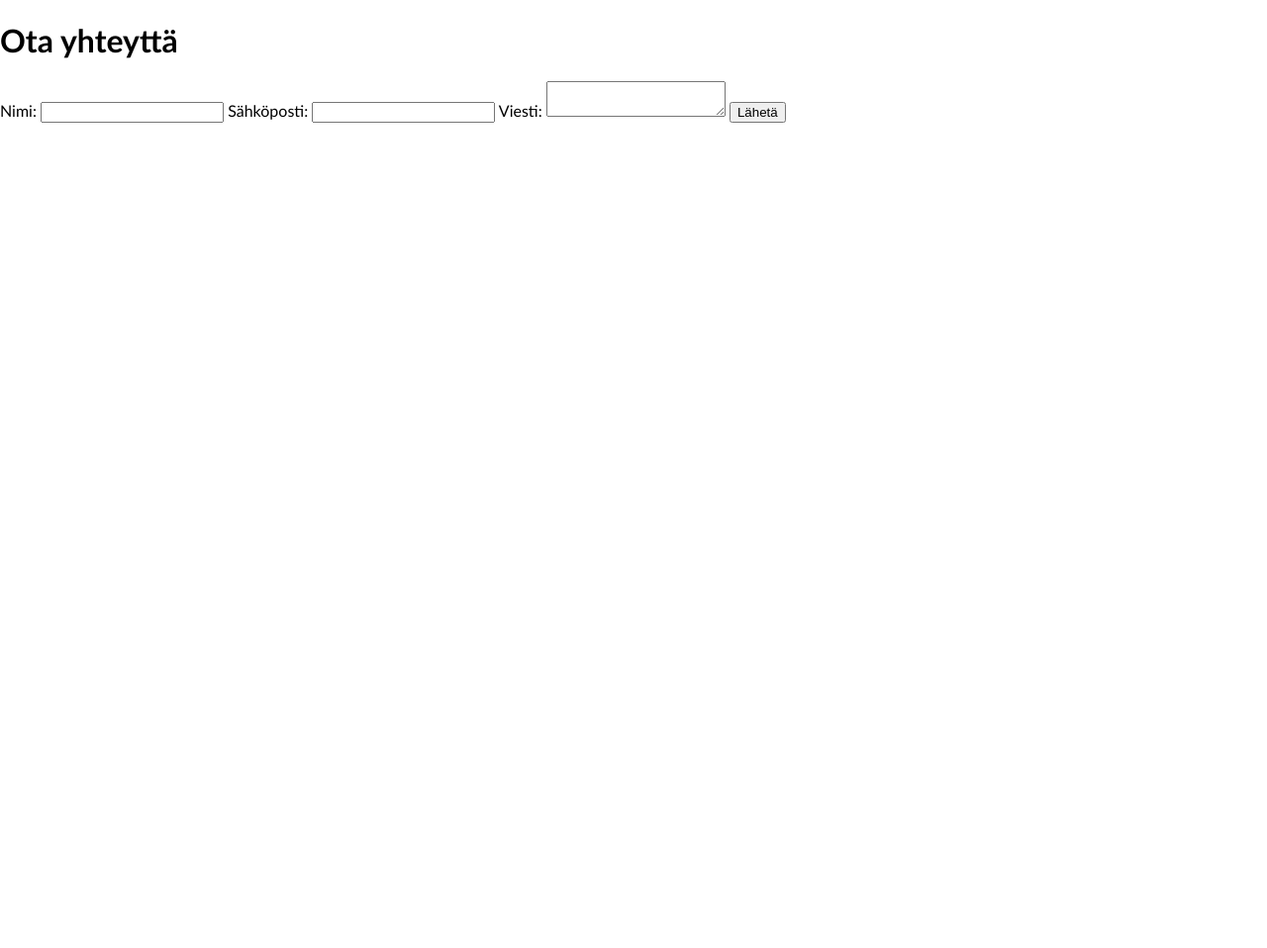
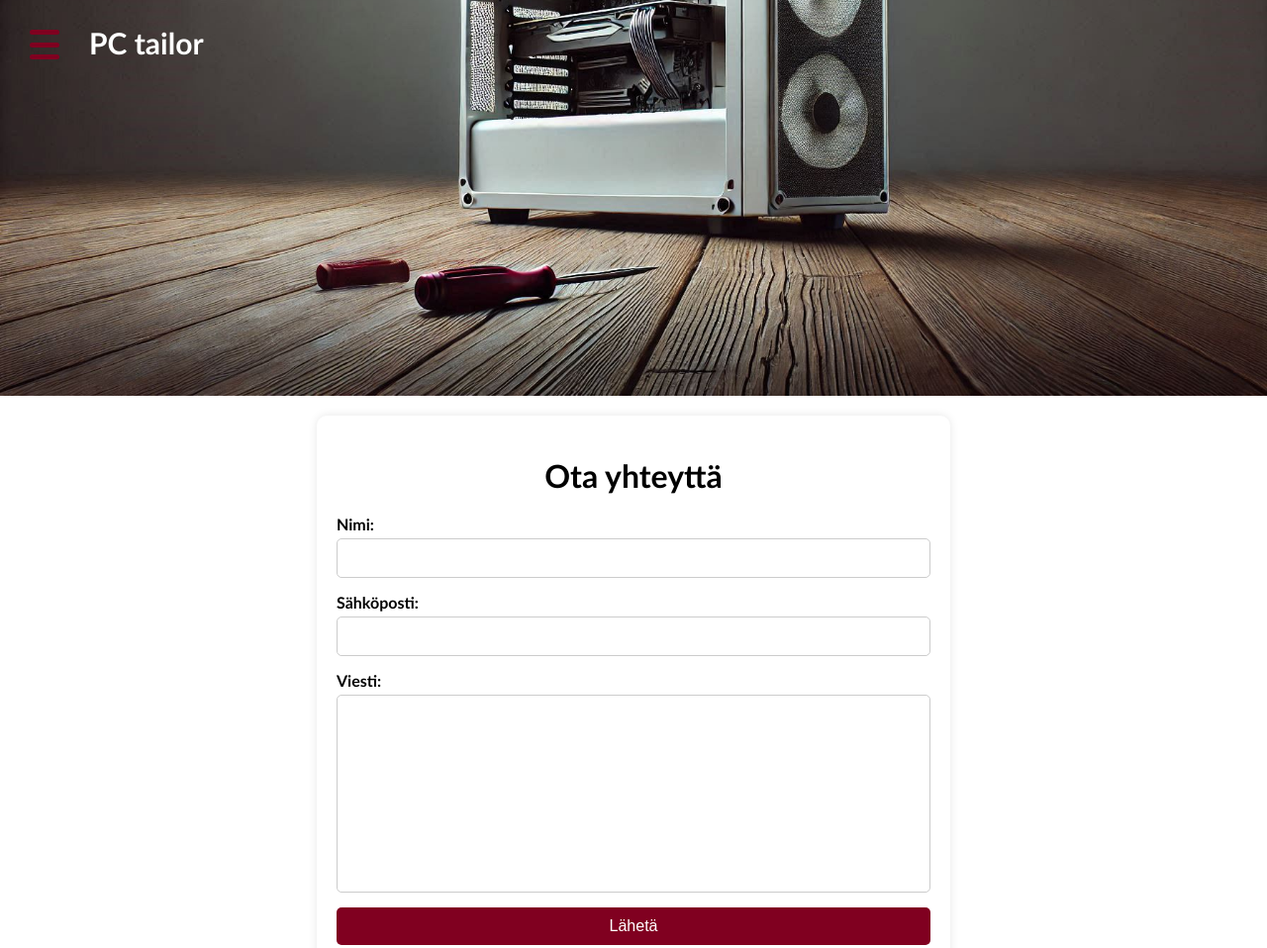
Before and after one commit to PC-tailor/PC-Tailor, a plain HTML site: page Contact.html in a window 1280 px wide. Shown: the whole page at 99% size. Before the commit the page ends 800 px from the top, so only its background shows below. Drawn offline with Linux system fonts and the light colour scheme.

Commit message:
Vähän uutta

```diff
--- a/Contact.html
+++ b/Contact.html
@@ -6,15 +6,22 @@
     <title>Ota yhteyttä</title>
     <link rel="stylesheet" href="style.css">
 </head>
-<body>
+<body onload="callHeader()">
+    <div class="image-container_otayhteytta">
+        <img src="Kuva.jpeg" alt="Kuva">
+
+    </div>
+    <div id="header-placeholder" ></div>
+
+
     <div class="contact-form-container">
         <h1>Ota yhteyttä</h1>
-        <form action="/submit_form" method="post">
+        <form action="https://formspree.io/f/xvggvqpb" method="POST">
             <label for="name">Nimi:</label>
             <input type="text" id="name" name="name" required>
 
             <label for="email">Sähköposti:</label>
-            <input type="email" id="email" name="email" required>
+            <input type="email" id="email" name="_replyto" required>
 
             <label for="message">Viesti:</label>
             <textarea id="message" name="message" required></textarea>
@@ -22,5 +29,7 @@
             <button type="submit">Lähetä</button>
         </form>
     </div>
+
+    <script src="script.js"></script>
 </body>
 </html>
--- a/header.html
+++ b/header.html
@@ -2,7 +2,9 @@
         <!-- Yläosa (menu + otsikko) -->
         <div class="header">
             <!-- Otsikko -->
-            <div class="title">PC tailor</div>
+            <div class="title">
+                <a href="index.html">PC tailor</a>
+            </div>
         </div>
         <!-- Kolme viivaa (hamburger-menu) -->
         <div class="menu-bar" onclick="toggleMenu()">
--- a/style.css
+++ b/style.css
@@ -4,7 +4,7 @@ body {
     color: #000000;
     margin: 0;
     padding: 0px;
-    overflow-x: hidden
+    overflow-x: hidden;
     }
 
     .image-container {
@@ -12,12 +12,25 @@ body {
     width: 100%;        /* Kuva ja kontaineri ovat saman kokoisia */
     height: 100vh;
     }
-    img {
+    .image-container img {
         width: 100%;         /* Kuva täyttää koko kontainerin */
         height: 100%;
         display: block;
         object-fit: cover;      /* Poistaa ylimääräisen tilan kuvan ympäriltä */
         }
+    .image-container_otayhteytta {
+      position: relative;  /* Määritetään, että nappi voidaan sijoittaa suhteessa kuvaan */
+      width: 100%;        /* Kuva ja kontaineri ovat saman kokoisia */
+      height: 50vh;
+      }
+      .image-container_otayhteytta img {
+          width: 100%;         /* Kuva täyttää koko kontainerin */
+          height: 100%;
+          display: block;
+          object-fit: cover;      /* Poistaa ylimääräisen tilan kuvan ympäriltä */
+          object-position: bottom;
+          }
+
     .header {
         position: absolute;
         top: 25px;
@@ -32,6 +45,16 @@ body {
         color: white;
         font-weight: bold;
       }
+          .title a {
+            color: white; /* Sama väri kuin otsikolla */
+            text-decoration: none; /* Poistaa alleviivauksen */
+            font-size: 30px; /* Sama fonttikoko kuin otsikolla */
+            font-weight: bold; /* Sama fonttipaino kuin otsikolla */
+        }
+
+          .title a:hover {
+            color: rgb(128, 0, 32);
+        }
       /* Teksti ja nappula */
       .overlay {
         position: absolute;
@@ -78,12 +101,12 @@ body {
     cursor: pointer;      /* Näyttää sormea, kun hiiri on napin päällä */
     font-size: 20px; /* Määrittää tekstin koon */
     font-weight: bold; /* Tekstin paksuus */
+    text-decoration: none;
     }
-
-    .button:hover {
-        transform: scale(1.05); /* Kasvaa hieman */
-        transition: transform 0.2s; /* Lisää animaation */
-    }
+      .button:hover {
+          transform: scale(1.05); /* Kasvaa hieman */
+          transition: transform 0.2s; /* Lisää animaation */
+      }
 
     /* Sivun tummennus  kun menu aukeaa*/
     .page-overlay {
@@ -180,3 +203,58 @@ body {
         background-color: rgb(0, 0, 0);
         bottom: 13px;
       }
+      /*Ota yhteyttä forms*/
+      .contact-form-container {
+        background-color: #ffffff;
+        padding: 20px;
+        margin: 20px auto;
+        width: 80%;
+        max-width: 600px;
+        box-shadow: 0 0 10px rgba(0, 0, 0, 0.1);
+        border-radius: 10px;
+    }
+
+    .contact-form-container h1 {
+        text-align: center;
+        margin-bottom: 20px;
+    }
+
+    .contact-form-container form {
+        display: flex;
+        flex-direction: column;
+    }
+
+    .contact-form-container label {
+        margin-bottom: 5px;
+        font-weight: bold;
+    }
+
+    .contact-form-container input
+    ,.contact-form-container textarea{
+        margin-bottom: 15px;
+        padding: 10px;
+        font-size: 16px;
+        border: 1px solid #ccc;
+        border-radius: 5px;
+        width: 100%;
+        box-sizing: border-box;
+    }
+
+    .contact-form-container textarea {
+        height: 200px;
+        resize: none;
+    }
+
+    .contact-form-container button {
+        padding: 10px;
+        font-size: 16px;
+        background-color: #800020;
+        color: white;
+        border: none;
+        border-radius: 5px;
+        cursor: pointer;
+    }
+
+    .contact-form-container button:hover {
+        background-color: #66001a;
+    }
```
Also changed, not shown: index.html (+1 -3 lines).
